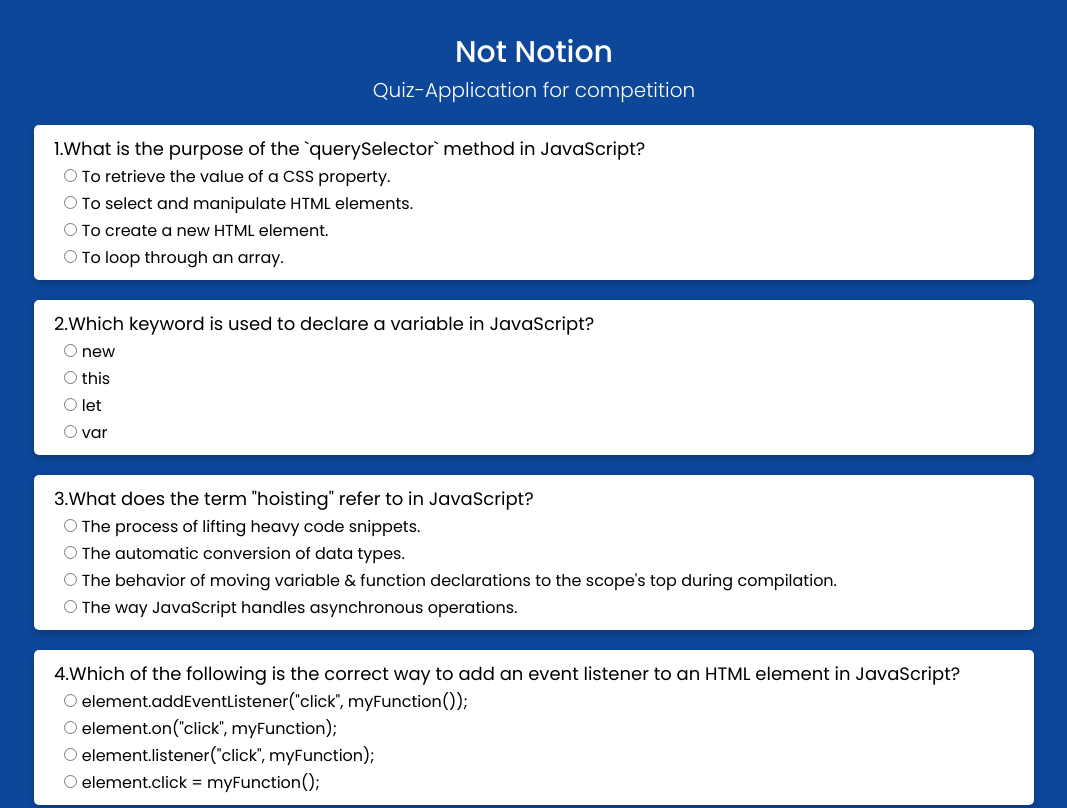
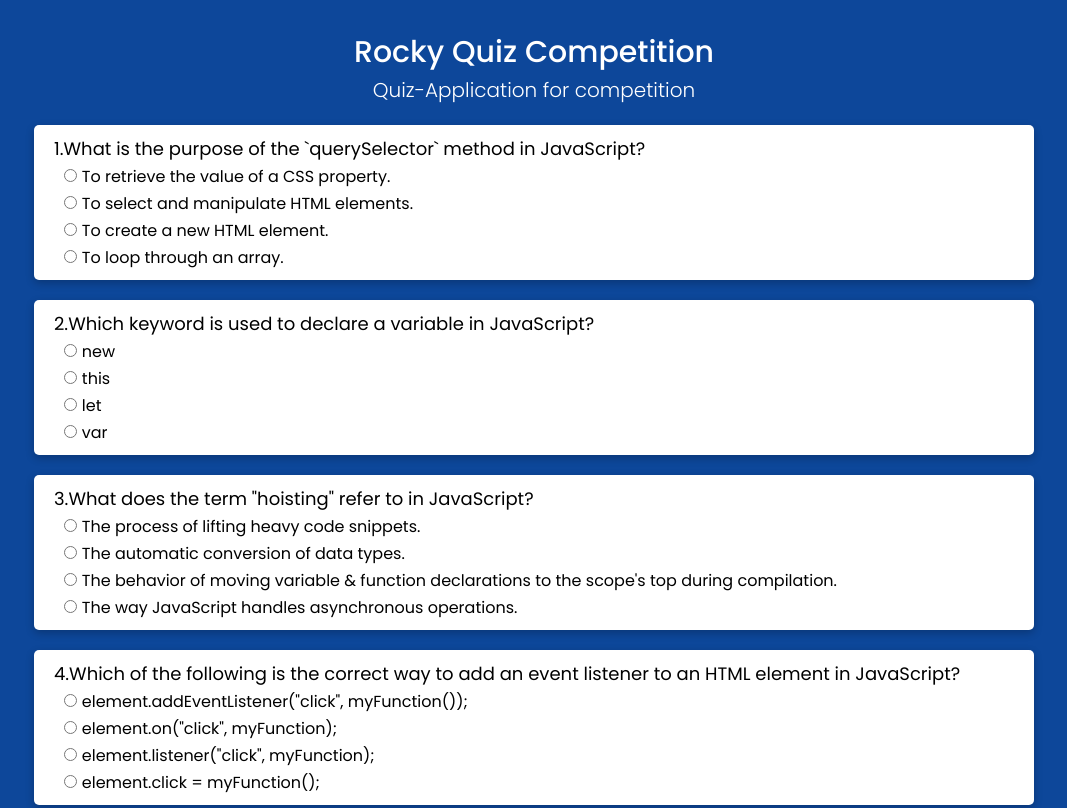
Before and after one commit to BejadiRajeshReddy18/quiz-js, a plain HTML site: page index.html in a window 1280 px wide. Shown: the top 808 px of the page, without its empty margins (106-1173 px from the left). Drawn offline with nearby package versions, Linux system fonts and the light colour scheme.

Commit message:
Update index.html

```diff
--- a/index.html
+++ b/index.html
@@ -12,7 +12,7 @@
     <main>
         <section class="quiz">
             <div class="heading">
-                <p class="title">Not Notion</p>
+                <p class="title">Rocky Quiz Competition </p>
                 <p class="subtitle">Quiz-Application for competition</p>
             </div>
             <div class="result hide">
```
